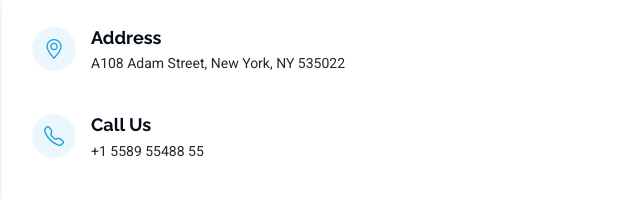
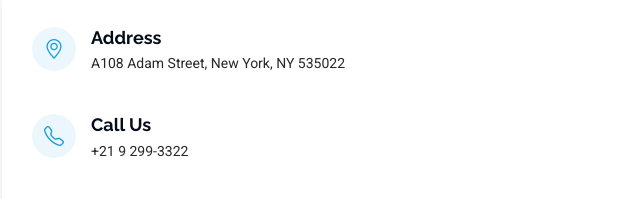
Before and after one commit to Lordbeik/iPortfolio, a plain HTML site: page index.html in a window 1280 px wide. Shown: the part 4750-4949 px from the top of the page, 310-950 px from the left. Drawn offline with Linux system fonts and the light colour scheme.

Commit message:
modifica telefone na area de contatos

```diff
--- a/index.html
+++ b/index.html
@@ -509,7 +509,7 @@
                 <i class="bi bi-telephone flex-shrink-0"></i>
                 <div>
                   <h3>Call Us</h3>
-                  <p>+1 5589 55488 55</p>
+                  <p>+21 9 299-3322</p>
                 </div>
               </div><!-- End Info Item -->
 
```
